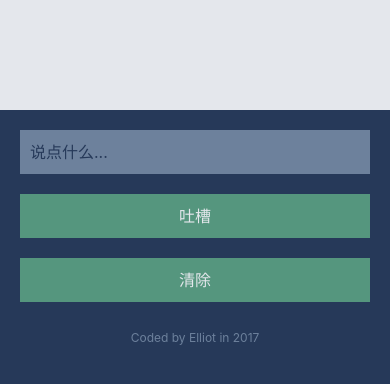
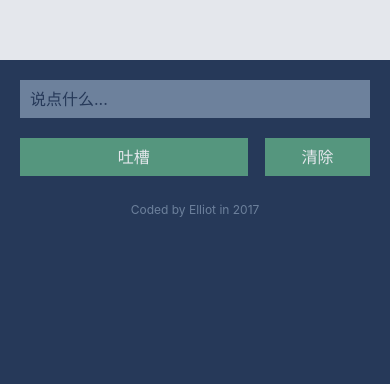
Before and after one commit to elliotzengyi/a-danmu-app, a plain HTML site: page index.html in a window 390 px wide. Shown: the part 240-624 px from the top of the page. Drawn offline with nearby package versions, Linux system fonts and the light colour scheme.

Commit message:
updated css in mobile version

```diff
--- a/css/style.css
+++ b/css/style.css
@@ -2,14 +2,14 @@ body {
   padding: 0;
   margin: 0;
   font-family: -apple-system, BlinkMacSystemFont, "PingFang SC", "Helvetica Neue", STHeiti, "Microsoft Yahei", Tahoma, Simsun, sans-serif;
-  font-size: 20px;
-  line-height: 32px;
+  font-size: 15px;
+  line-height: 28px;
   background-color: #263959;
 }
 #danmu {
   background-color: #e4e7ec;
   width: 100%;
-  height: 350px;
+  height: 300px;
   overflow: hidden;
   position: relative;
   padding: 0;
@@ -73,15 +73,34 @@ footer {
     display: block;
     padding-top: 0;
   }
+  #form:after {
+    content:".";
+    display:block;
+    visibility:hidden;
+    height:0;
+    clear:both;
+  }
   button,
   input {
-    width: 100%;
     margin-left: 0;
     margin-top: 20px;
     padding: 10px;
+    line-height: 18px;
     box-sizing: border-box;
+    display: inline-block;
+  }
+  .btn-default {
+    width: 65%;
+    float: left;
+    padding: 10px;
+  }
+  .btn-primary {
+    width: 30%;
+    padding: 10px;
+    float: right;
   }
   .form-control {
+    width: 100%;
     flex: none;
   }
 }
--- a/js/index.js
+++ b/js/index.js
@@ -26,7 +26,7 @@ function godamu(num) {
     divbox = $("#danmu div:eq(" + currDiv + ")");
   }
 
-  divbox.css("top", (currDiv % 10 * 32 + 10) + "px");
+  divbox.css("top", (currDiv % 10 * 28 + 10) + "px");
   divbox.css("right", 0);
   divbox.css("color", randomRGB());
 
```
